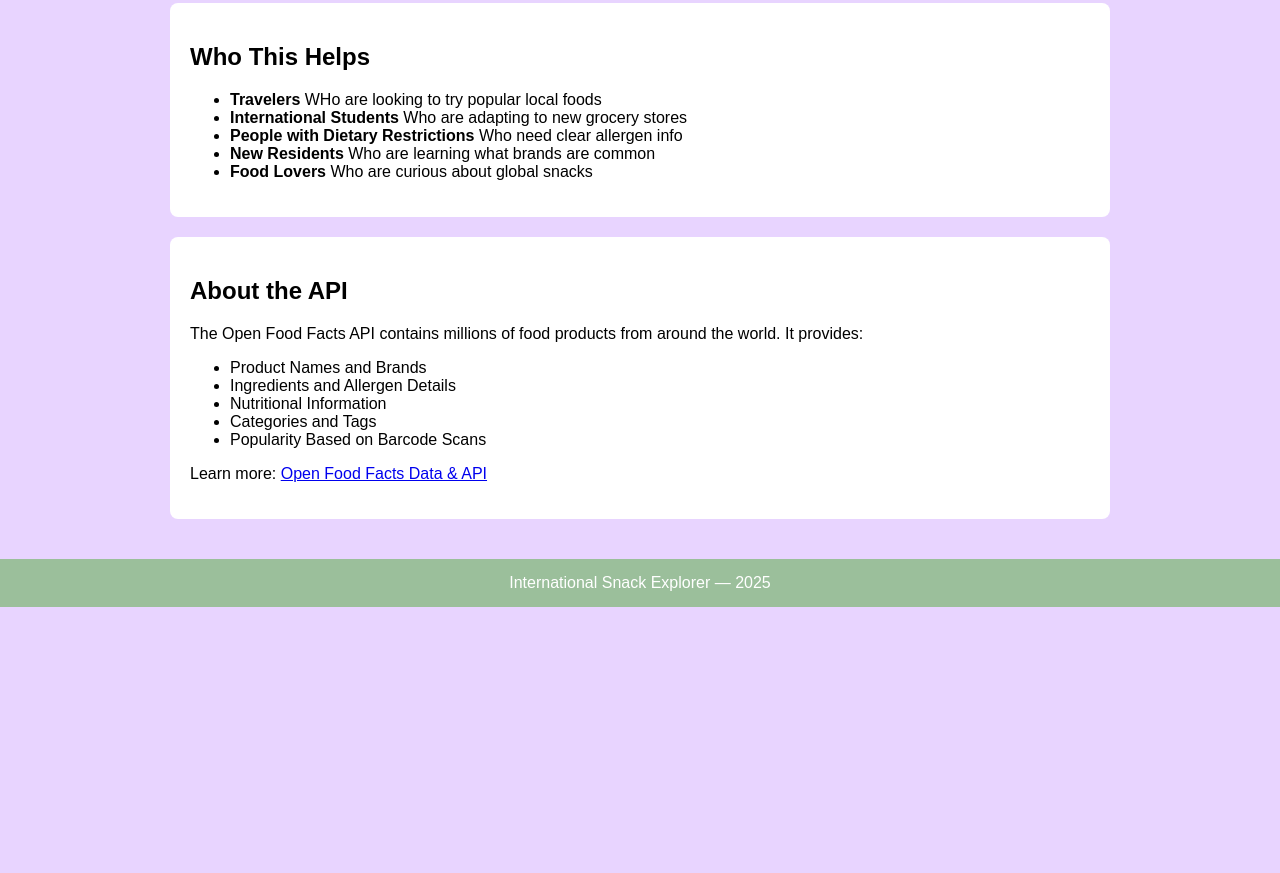
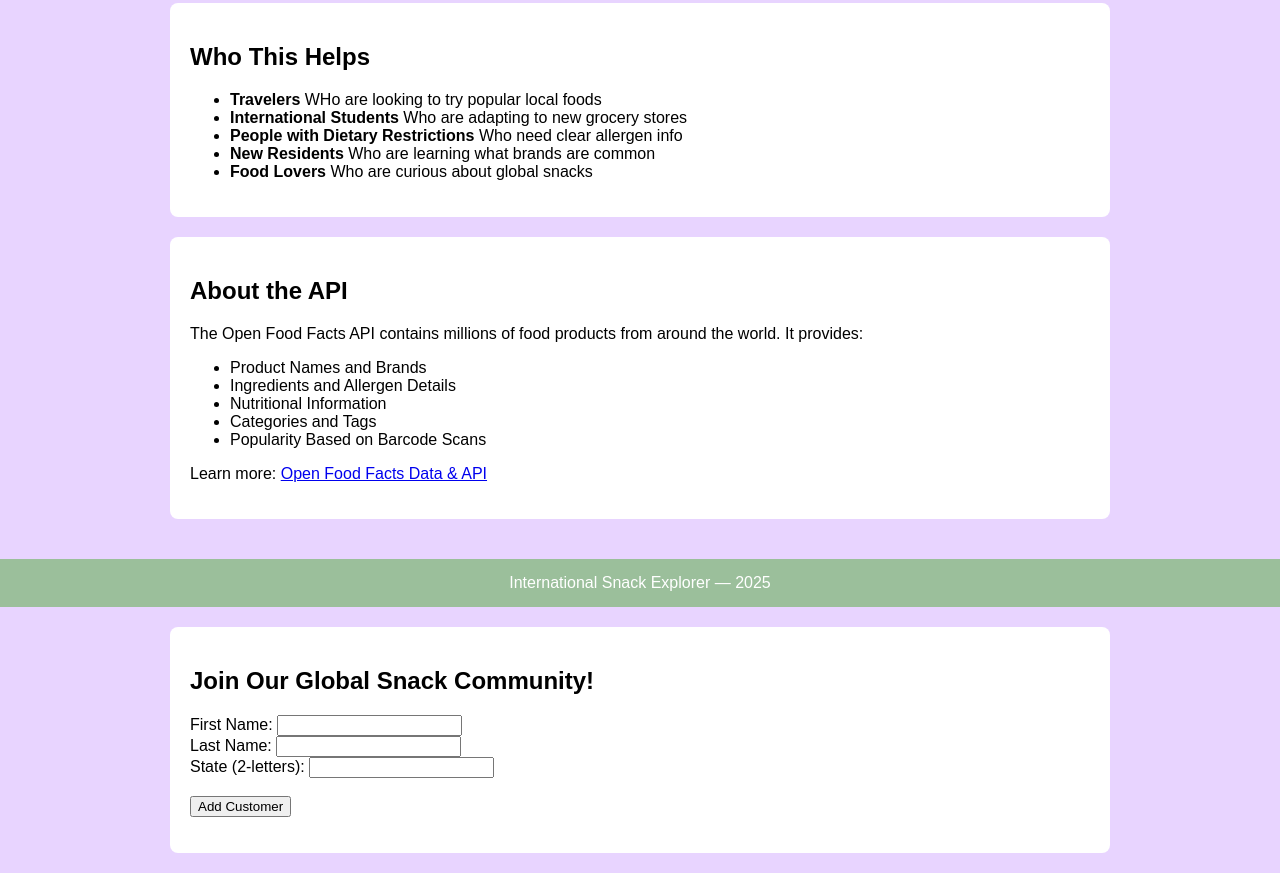
Before and after one commit to awendt11/International-Snack-Explorer, a website: page public/about.html in a window 1280 px wide. Shown: the part 683-1556 px from the top of the page. Before the commit the page ends 1290 px from the top, so only its background shows below. Drawn offline with Linux system fonts and the light colour scheme; files that its build step writes are made by us from their sources.

Commit message:
editing file locations

```diff
--- a/about.html
+++ b/public/about.html
@@ -95,4 +95,28 @@
 
     <script src="js/about.js"></script>
 </body>
+
+<section class="section-block">
+    <h2>Join Our Global Snack Community!</h2>
+
+    <form onsubmit="createCustomer(); return false;">
+        <label for="firstName">First Name:</label>
+        <input type="text" id="firstName">
+        <br>
+
+        <label for="lastName">Last Name:</label>
+        <input type="text" id="lastName">
+        <br>
+
+        <label for="state">State (2-letters):</label>
+        <input type="text" id="state" maxlength="2">
+        <br><br>
+
+        <input type="submit" name="Add Customer" value="Add Customer">
+    </form>
+    <div id="customerTableContainer"></div>
+</section>
+
+<script src="js/Customers.js" defer></script>
+
 </html>
```
Also changed, not shown: public/explore.html (renamed from explore.html), public/explore.js (renamed from explore.js), public/home.js (renamed from home.js), public/index.html (renamed from index.html).
